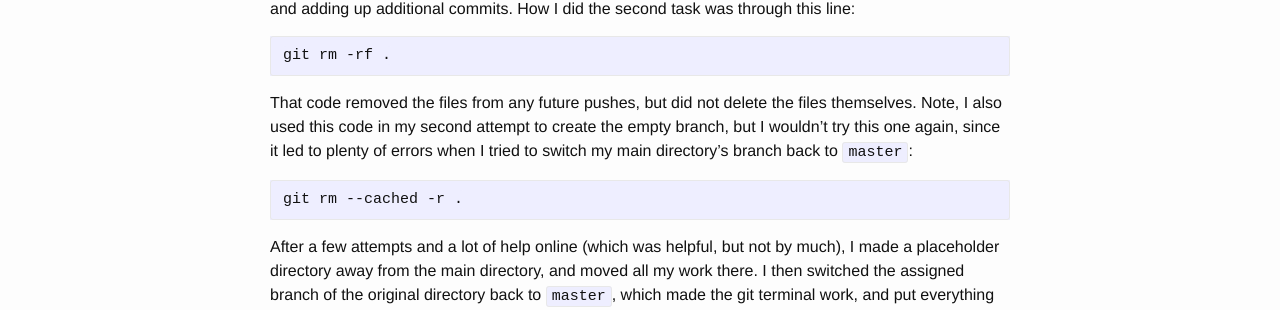
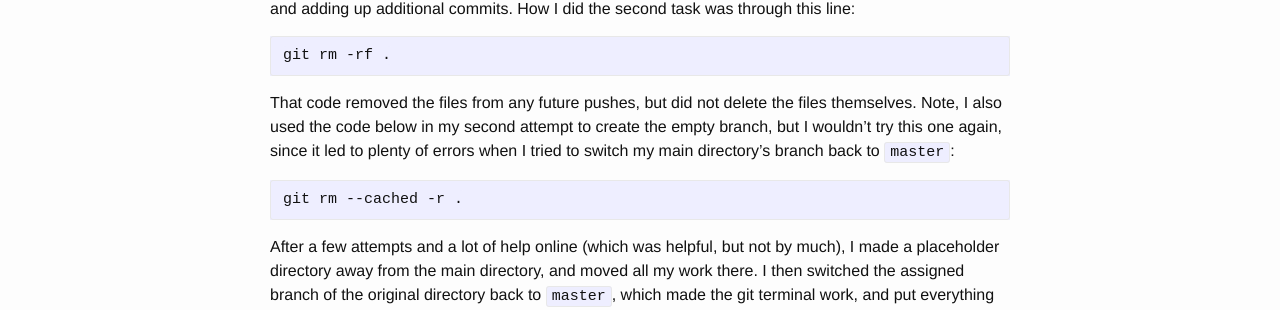
Before and after one commit to boaromayo/boaromayo.net-portfolio, a Jekyll site: the page built from _posts/2017-08-29-website-now-up.md, in a window 1280 px wide. Shown: the part 482-792 px from the top of the page. Built offline with Jekyll 4.4.1, drawn with Linux system fonts in a browser that asks for light colours.

Commit message:
Small edit to new post

````diff
--- a/_posts/2017-08-29-website-now-up.md
+++ b/_posts/2017-08-29-website-now-up.md
@@ -19,7 +19,7 @@ which I used to overwrite the old one, and to empty out the files there without
 git rm -rf .
 ```
 
-That code removed the files from any future pushes, but did not delete the files themselves. Note, I also used this code in my second attempt to create the empty branch, but I wouldn't try this one again, since it led to plenty of errors when I tried to switch my main directory's branch back to ```master```:
+That code removed the files from any future pushes, but did not delete the files themselves. Note, I also used the code below in my second attempt to create the empty branch, but I wouldn't try this one again, since it led to plenty of errors when I tried to switch my main directory's branch back to ```master```:
 
 ```
 git rm --cached -r .
````
